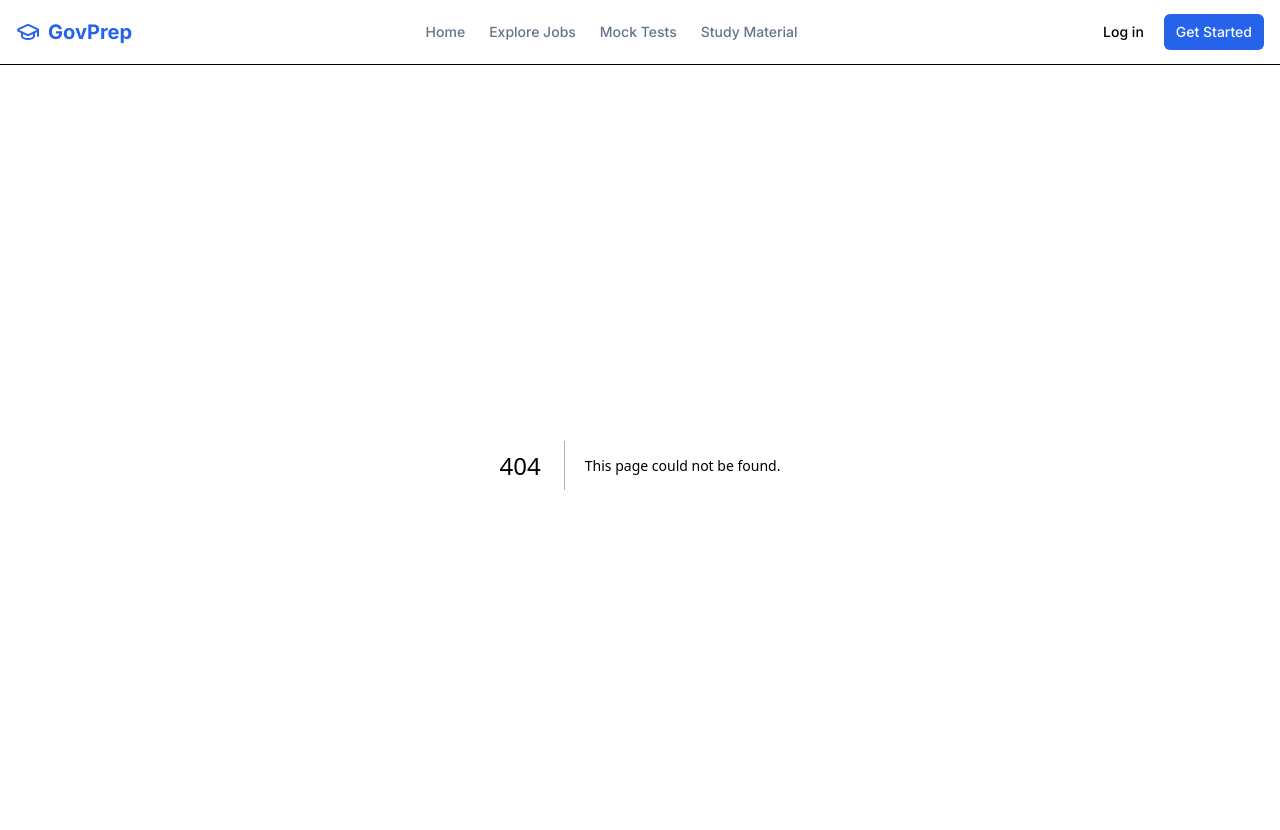
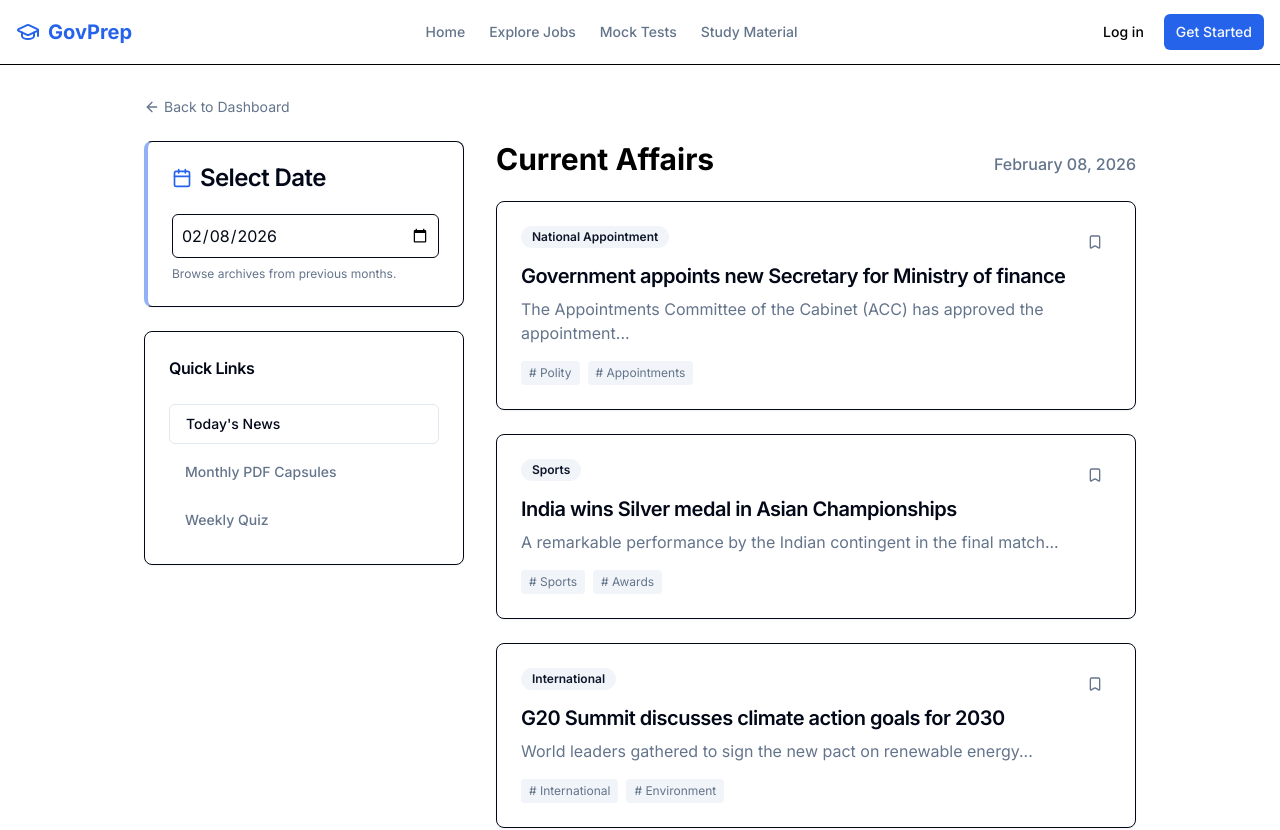
Before and after one commit to jyothulavivek/govt-job-prep, a Next.js app: page /current-affairs in a window 1280 px wide. Before the commit this address had no page. Shown: the top 830 px of the page. Built offline with nearby package versions, Linux system fonts and the light colour scheme.

Commit message:
Add date-wise current affairs page

```diff
--- /dev/null
+++ b/src/app/current-affairs/page.tsx
@@ -0,0 +1,149 @@
+"use client";
+
+import { useState } from "react";
+import { Card, CardContent, CardHeader, CardTitle } from "@/components/ui/Card";
+import { Button } from "@/components/ui/Button";
+import { Badge } from "@/components/ui/Badge";
+import { ArrowLeft, Calendar, FileText, Globe, Bookmark } from "lucide-react";
+import Link from "next/link";
+import { format } from "date-fns";
+
+// Mock Data Generator allowing date-specific content
+const getNewsForDate = (dateStr: string) => {
+    // Deterministic "random" based on date string length or chars
+    const seed = dateStr.split('').reduce((acc, char) => acc + char.charCodeAt(0), 0);
+
+    return [
+        {
+            id: 1,
+            category: "National Appointment",
+            title: `Government appoints new Secretary for Ministry of ${seed % 2 === 0 ? "finance" : "Defence"}`,
+            description: "The Appointments Committee of the Cabinet (ACC) has approved the appointment...",
+            tags: ["Polity", "Appointments"]
+        },
+        {
+            id: 2,
+            category: "Sports",
+            title: `India wins ${seed % 3 === 0 ? "Gold" : "Silver"} medal in Asian Championships`,
+            description: "A remarkable performance by the Indian contingent in the final match...",
+            tags: ["Sports", "Awards"]
+        },
+        {
+            id: 3,
+            category: "International",
+            title: "G20 Summit discusses climate action goals for 2030",
+            description: "World leaders gathered to sign the new pact on renewable energy...",
+            tags: ["International", "Environment"]
+        },
+        {
+            id: 4,
+            category: "Banking & Economy",
+            title: `RBI imposes penalty on ${seed % 2 === 0 ? "HDFC" : "SBI"} Bank for non-compliance`,
+            description: "The penalty was imposed under the provisions of the Banking Regulation Act...",
+            tags: ["Banking", "Economy"]
+        },
+        {
+            id: 5,
+            category: "Daily Vocabulary",
+            title: "Word of the Day: 'Ephemeral'",
+            description: "Meaning: Lasting for a very short time. Synonyms: Transitory, Transient.",
+            tags: ["English", "Vocab"]
+        }
+    ];
+};
+
+export default function CurrentAffairsPage() {
+    const [selectedDate, setSelectedDate] = useState(new Date().toISOString().split('T')[0]);
+
+    const newsItems = getNewsForDate(selectedDate);
+
+    return (
+        <div className="container mx-auto px-4 py-8 max-w-5xl">
+            <Link href="/explore" className="flex items-center text-sm text-muted-foreground hover:text-primary mb-6">
+                <ArrowLeft className="h-4 w-4 mr-1" /> Back to Dashboard
+            </Link>
+
+            <div className="flex flex-col md:flex-row gap-8">
+
+                {/* Sidebar: Date Picker */}
+                <div className="md:w-1/3 space-y-6">
+                    <Card className="border-l-4 border-l-primary/50">
+                        <CardHeader>
+                            <CardTitle className="flex items-center gap-2">
+                                <Calendar className="h-5 w-5 text-primary" />
+                                Select Date
+                            </CardTitle>
+                        </CardHeader>
+                        <CardContent>
+                            <input
+                                type="date"
+                                value={selectedDate}
+                                max={new Date().toISOString().split('T')[0]} // No future dates
+                                onChange={(e) => setSelectedDate(e.target.value)}
+                                className="w-full p-2 border rounded-md bg-background text-foreground focus:ring-2 focus:ring-primary outline-none"
+                            />
+                            <p className="text-xs text-muted-foreground mt-2">
+                                Browse archives from previous months.
+                            </p>
+                        </CardContent>
+                    </Card>
+
+                    <Card>
+                        <CardHeader>
+                            <CardTitle className="text-base">Quick Links</CardTitle>
+                        </CardHeader>
+                        <CardContent className="space-y-2">
+                            <Button variant="outline" className="w-full justify-start" onClick={() => setSelectedDate(new Date().toISOString().split('T')[0])}>
+                                Today's News
+                            </Button>
+                            <Button variant="ghost" className="w-full justify-start text-muted-foreground">
+                                Monthly PDF Capsules
+                            </Button>
+                            <Button variant="ghost" className="w-full justify-start text-muted-foreground">
+                                Weekly Quiz
+                            </Button>
+                        </CardContent>
+                    </Card>
+                </div>
+
+                {/* Main Content: News Feed */}
+                <div className="md:w-2/3">
+                    <div className="mb-6 flex items-baseline justify-between">
+                        <h1 className="text-3xl font-bold">Current Affairs</h1>
+                        <span className="text-muted-foreground font-medium">
+                            {format(new Date(selectedDate), "MMMM dd, yyyy")}
+                        </span>
+                    </div>
+
+                    <div className="space-y-6">
+                        {newsItems.map((news) => (
+                            <Card key={news.id} className="hover:shadow-md transition-shadow">
+                                <CardHeader className="pb-2">
+                                    <div className="flex justify-between items-start">
+                                        <Badge variant="secondary" className="mb-2">{news.category}</Badge>
+                                        <Button variant="ghost" size="icon" className="h-8 w-8">
+                                            <Bookmark className="h-4 w-4 text-muted-foreground" />
+                                        </Button>
+                                    </div>
+                                    <CardTitle className="text-xl leading-tight">
+                                        {news.title}
+                                    </CardTitle>
+                                </CardHeader>
+                                <CardContent>
+                                    <p className="text-muted-foreground mb-4">
+                                        {news.description}
+                                    </p>
+                                    <div className="flex gap-2">
+                                        {news.tags.map(tag => (
+                                            <span key={tag} className="text-xs bg-muted px-2 py-1 rounded text-muted-foreground"># {tag}</span>
+                                        ))}
+                                    </div>
+                                </CardContent>
+                            </Card>
+                        ))}
+                    </div>
+                </div>
+            </div>
+        </div>
+    );
+}
```
